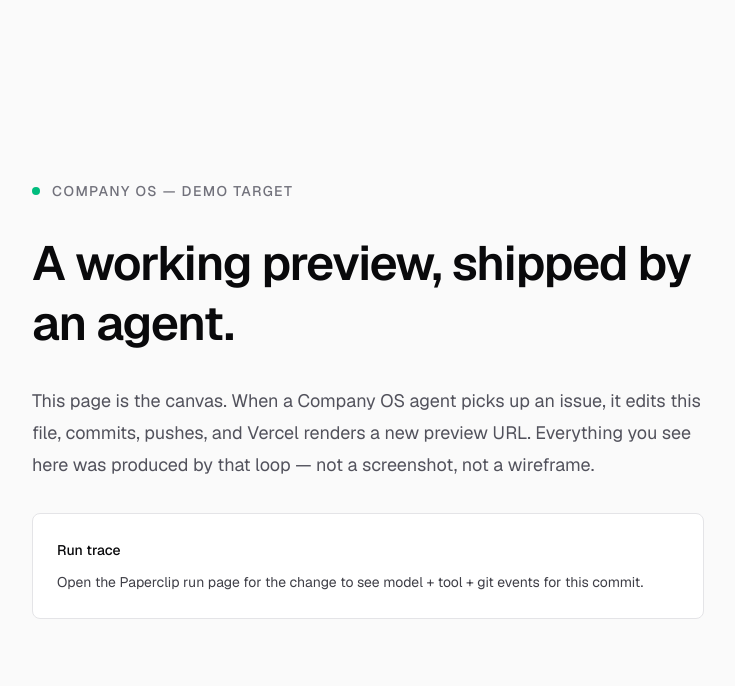
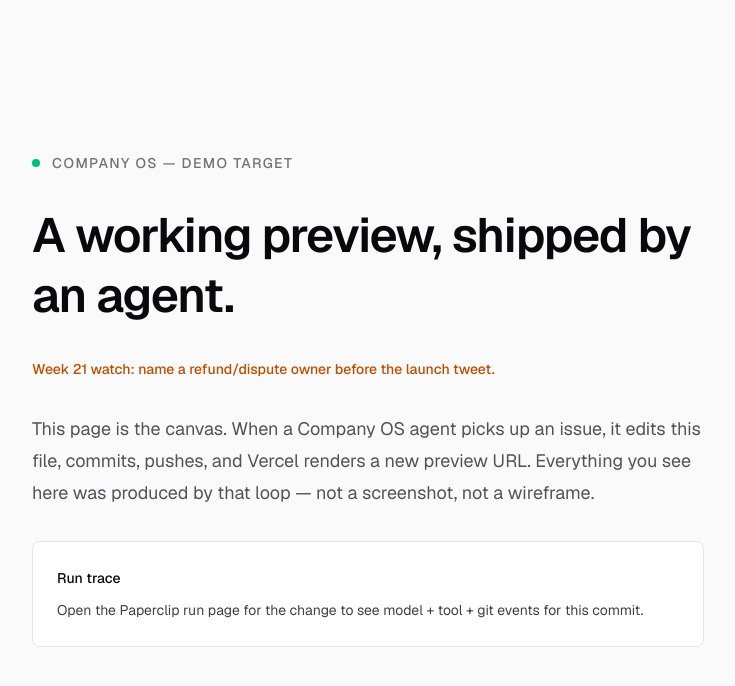
Before and after one commit to heyjoelee/company-os-demo-target, a Next.js app: page / in a window 1280 px wide. Shown: the top 686 px of the page, without its empty margins (272-1007 px from the left). Built offline with nearby package versions, Linux system fonts and the light colour scheme.

Commit message:
demo: surface Week 21 risk note on landing page
Adds an inline note under the H1 flagging the Week 21 ship-review risk
(unowned refund/dispute path) so anyone landing on the page sees it.

Co-Authored-By: Paperclip <noreply@paperclip.ing>

```diff
--- a/src/app/page.tsx
+++ b/src/app/page.tsx
@@ -9,6 +9,9 @@ export default function Home() {
         <h1 className="text-5xl font-semibold leading-tight tracking-tight text-zinc-950 dark:text-zinc-50">
           A working preview, shipped by an agent.
         </h1>
+        <p className="text-sm font-medium leading-6 text-amber-700 dark:text-amber-400">
+          Week 21 watch: name a refund/dispute owner before the launch tweet.
+        </p>
         <p className="text-lg leading-8 text-zinc-600 dark:text-zinc-400">
           This page is the canvas. When a Company OS agent picks up an issue, it edits this file, commits, pushes,
           and Vercel renders a new preview URL. Everything you see here was produced by that loop — not a
```
